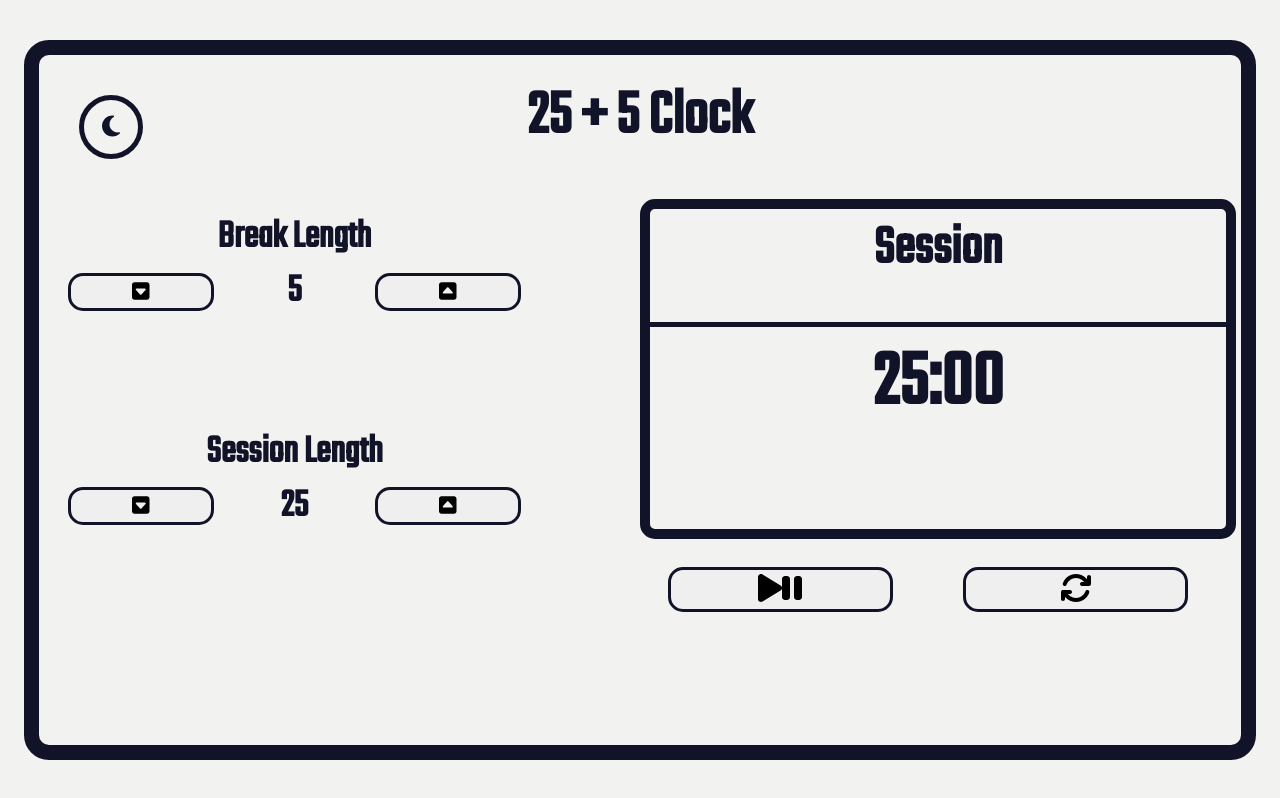
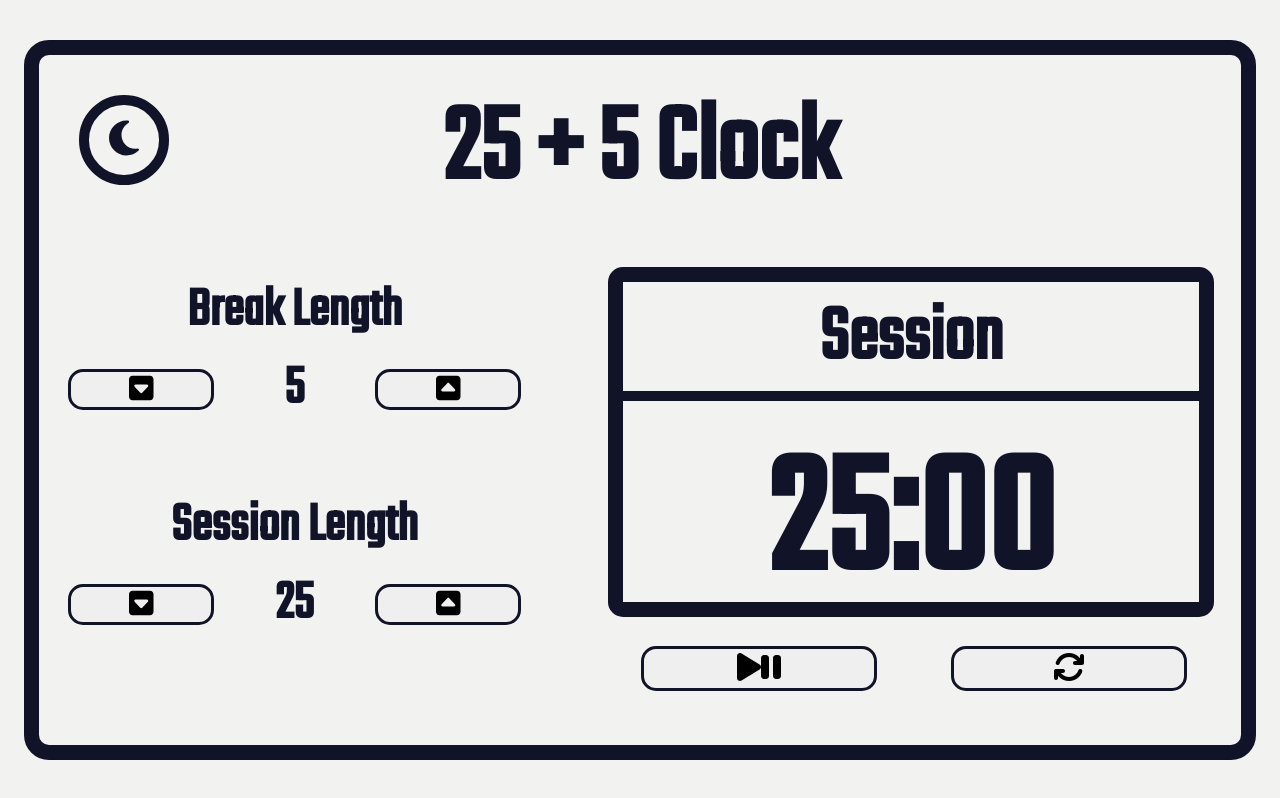
Before and after one commit to MWyssy/25-plus-5-clock, a React (Vite) app: page / in a window 1280 px wide. Built offline with nearby package versions, Linux system fonts and the light colour scheme.

Commit message:
FEAT: Complete responsiveness

```diff
--- a/src/Styles/App.css
+++ b/src/Styles/App.css
@@ -21,13 +21,6 @@
       width: 80%;
     }
   }
-  @media (min-width: 640px) {
-
-  }
-  @media (min-width: 1080px) {
-
-  }
-
 }
 
 @media (orientation: landscape) {
@@ -37,11 +30,10 @@
       width: 90%;
     }
   }
-  @media (min-width: 640px) {
-
-  }
-  @media (min-width: 1080px) {
-
+  @media (min-width: 1900px) {
+    #root {
+      border: var(--dark) 25px solid;
+    }
   }
 
 }
--- a/src/Styles/Controls.css
+++ b/src/Styles/Controls.css
@@ -16,12 +16,6 @@
             border: var(--dark) 3px solid;
             border-radius: 15px;
         }
-    }
-    @media (min-width: 640px) {
-
-    }
-    @media (min-width: 1080px) {
-
     }
 
 }
@@ -42,11 +36,16 @@
             border-radius: 15px;
         }
     }
-    @media (min-width: 640px) {
-
+    @media (min-width: 1000px) {
+        #controls {
+            margin: 2.5% 0 0 47.5%
+        }
     }
-    @media (min-width: 1080px) {
-
+    @media (min-width: 1900px) {
+        .control-button {
+            font-size: 4rem;
+            border: var(--dark) 10px solid;
+        }
     }
 
 }
--- a/src/Styles/Session.css
+++ b/src/Styles/Session.css
@@ -3,28 +3,46 @@
         #session {
             display: grid;
             grid-template-rows: 10% 90%;
-            margin-bottom: 10%;
+            margin-bottom: 2.5vh;
             border: var(--dark) 10px solid;
             border-radius: 15px;
-            height: 25%;
+            height: 20vh;
         }
         #timer-label {
             margin: 0 0 -20% 0;
             border-bottom: var(--dark) 5px solid;
-            font-size: 4rem;
+            font-size: 3rem;
         }
         #time-left {
             margin-top: 20%;
-            font-size: 6rem;
+            font-size: 5rem;
+        }
+        @media (max-height: 760px) {
+
+            #timer-label {
+                font-size: 2.5rem;
+                margin-top: 1vh;
+            }
+            #time-left {
+                font-size: 3rem;
+            }
         }
     }
     @media (min-width: 640px) {
-
+        #session {
+            margin-bottom: 2.5vh;
+            border: var(--dark) 15px solid;
+        }
+        #timer-label {
+            margin: 0 0 -15% 0;
+            border-bottom: var(--dark) 7.5px solid;
+            font-size: 5rem;
+        }
+        #time-left {
+            margin-top: 12.5%;
+            font-size: 7rem;
+        }
     }
-    @media (min-width: 1080px) {
-
-    }
-
 }
 
 @media (orientation: landscape) {
@@ -48,11 +66,37 @@
             font-size: 5rem;
         }
     }
-    @media (min-width: 640px) {
-
+    @media (min-width: 1000px) {
+        #session {
+            grid-template-rows: 10% 90%;
+            margin: -37.5vh 0 0 42.5vw;
+            border: var(--dark) 15px solid;
+        }
+        #timer-label {
+            margin: 0 0 -15% 0;
+            border-bottom: var(--dark) 10px solid;
+            font-size: 5rem;
+        }
+        #time-left {
+            margin-top: 15%;
+            font-size: 11rem;
+        }
     }
-    @media (min-width: 1080px) {
-
+    @media (min-width: 1900px) {
+        #session {
+            grid-template-rows: 10% 90%;
+            margin: -37.5vh 0 0 42.5vw;
+            border: var(--dark) 25px solid;
+        }
+        #timer-label {
+            margin: 0 0 -15% 0;
+            border-bottom: var(--dark) 15px solid;
+            font-size: 9rem;
+        }
+        #time-left {
+            margin-top: 12.5%;
+            font-size: 15rem;
+        }
     }
 
 }
--- a/src/Styles/Settings.css
+++ b/src/Styles/Settings.css
@@ -33,20 +33,41 @@
             font-size: 2.25rem;
             margin: -1%;
         }
+        @media (max-height: 760px) {
+            #break-label, #session-label {
+                font-size: 1.75rem;
+            }
+            .settings-button {
+                font-size: 1rem;
+            }
+        }
     }
     @media (min-width: 640px) {
+        #break-label, #session-label {
+            font-size: 3.25rem;
+        }
+        #set-break {
+            margin-top: -15%;
+        }
+        .settings-button {
+            width: 40%;
+            font-size: 2rem;
+        }
 
+        #break-length, #session-length {
+            font-size: 3.25rem;
+            margin: -1%;
+        }
+        #set-session {
+            margin-bottom: 5%;
+        }
     }
-    @media (min-width: 1080px) {
-
-    }
-
 }
 
 @media (orientation: landscape) {
     @media (min-width: 0px) {
         #set-break, #set-session {
-            margin-top: -5vh;
+            margin-top: -22.5vh;
             width: 40%;
             height: 20%;
             display: grid;
@@ -87,11 +108,45 @@
             grid-area: down;
         }
     }
-    @media (min-width: 640px) {
+    @media (min-width: 1000px) {
+        #set-break, #set-session {
+            margin-top: -12.5vh;
+        }
+
+        #break-label, #session-label {
+            font-size: 3.5rem;
+        }
+
+        #set-session {
+            margin-top: 7.5%;
+        }
+        .settings-button {
+            font-size: 1.75rem;
+            height: 55%;
+        }
+
+        #break-length, #session-length {
+            font-size: 3.5rem;
+
+        }
 
     }
-    @media (min-width: 1080px) {
+    @media (min-width: 1900px) {
+        #break-label, #session-label {
+            font-size: 5.5rem;
+        }
 
+        #set-session {
+            margin-top: 7.5%;
+        }
+        .settings-button {
+            font-size: 2.75rem;
+            border: var(--dark) 7.5px solid;
+        }
+
+        #break-length, #session-length {
+            font-size: 5.5rem;
+        }
     }
 
 }
--- a/src/Styles/Title.css
+++ b/src/Styles/Title.css
@@ -22,14 +22,26 @@
             margin-top: 1vh;
             margin-bottom: 10%;
         }
+        @media (max-height: 760px) {
+            h1 {
+                font-size: 3rem;
+            }
+            #dark-mode {
+                font-size: 0.75rem
+            }
+        }
     }
     @media (min-width: 640px) {
-
+        h1 {
+            font-size: 6rem;
+            margin-bottom: 5%;
+        }
+        #dark-mode {
+            font-size: 2.5rem;
+            border: var(--dark) 10px solid;
+            width: 7.5vh
+        }
     }
-    @media (min-width: 1080px) {
-
-    }
-
 }
 
 @media (orientation: landscape) {
@@ -46,10 +58,24 @@
         }
     }
     @media (min-width: 1000px) {
-
+        h1 {
+            font-size: 7rem;
+        }
+        #dark-mode {
+            font-size: 2.5rem;
+            width: 7vw;
+            border: var(--dark) 10px solid;
+        }
     }
     @media (min-width: 1900px) {
-
+        h1 {
+            font-size: 9rem;
+        }
+        #dark-mode {
+            font-size: 4.5rem;
+            width: 5vw;
+            border: var(--dark) 15px solid;
+        }
     }
 
 }
```
